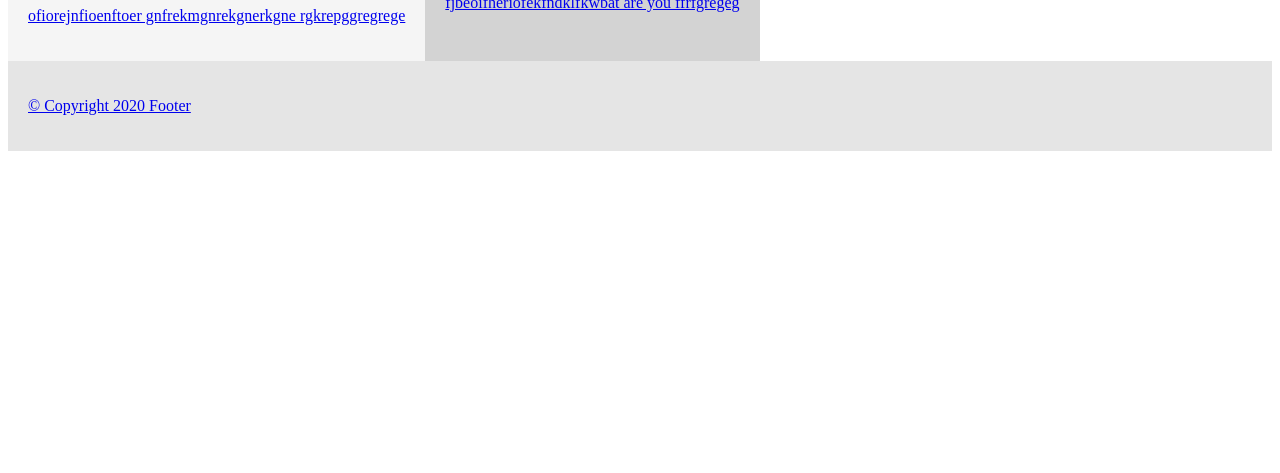
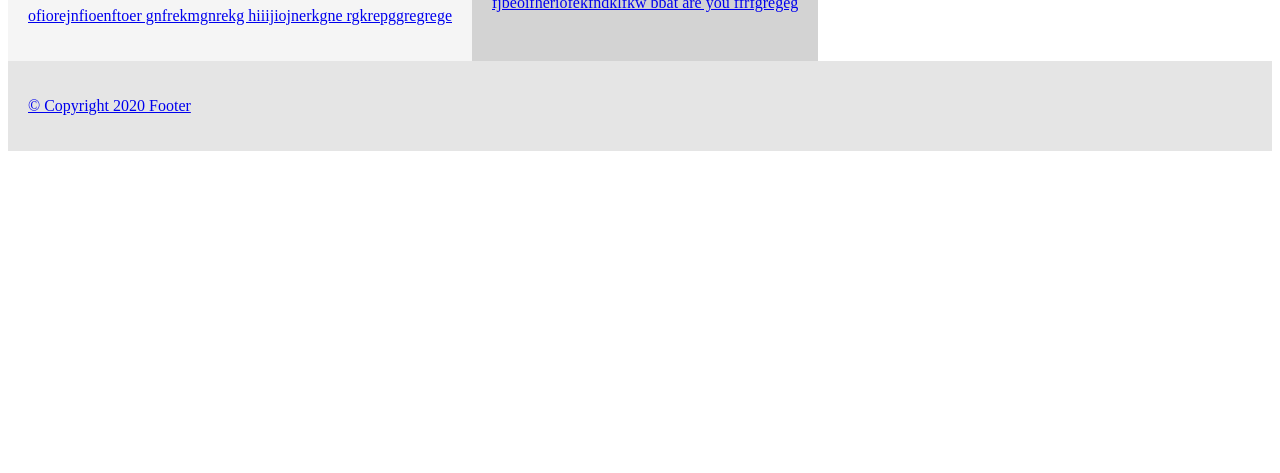
Before and after one commit to acciojob/connecting-to-css-PRIYA9065, a website: page main.html in a window 1280 px wide. Shown: the part 327-800 px from the top of the page. Drawn offline with Linux system fonts and the light colour scheme.

Commit message:
created a submission

```diff
--- a/main.html
+++ b/main.html
@@ -19,12 +19,12 @@
 	  <div class="sec">
 	  <main>
 		  <h1>Main Section</h1>
-		  <p>ofiorejnfioenftoer gnfrekmgnrekgnerkgne rgkrepggregrege</p>
+		  <p>ofiorejnfioenftoer gnfrekmgnrekg hiiijiojnerkgne rgkrepggregrege</p>
 	  </main>
 
 	  <aside>
 		  <h2>Sidebar</h2>
-		  <p>fjbeoifheriofekfndklfkwbat are you ffrfgregeg</p>
+		  <p>fjbeoifheriofekfndklfkw bbat are you ffrfgregeg</p>
 	  </aside>
 	  </div>
 
```
